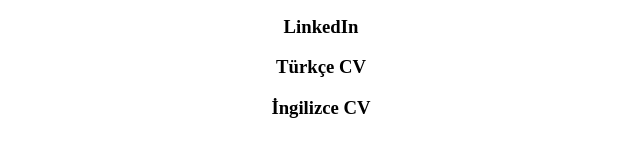
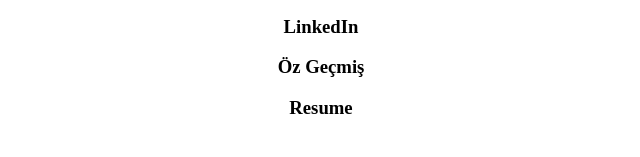
Before and after one commit to uluhasan/uluhasan.github.io, a plain HTML site: page index.html in a window 1280 px wide. Shown: the part 407-564 px from the top of the page, 319-959 px from the left. Drawn offline with Linux system fonts and the light colour scheme.

Commit message:
Update index.html

```diff
--- a/index.html
+++ b/index.html
@@ -13,7 +13,7 @@
         <h2>Bilgisayar Mühendisi</h2>
         <h3><a href="https://www.github.com/uluhasan" title="GitHub" target="_blank" rel="noopener noreferrer">GitHub</a></h3>
         <h3><a href="https://www.linkedin.com/in/hasanulu" title="LinkedIn" target="_blank" rel="noopener noreferrer">LinkedIn</a></h3>
-        <h3><a href="hasan_ulu_cv.pdf" title="Türkçe Öz Geçmiş" target="_blank" rel="noopener noreferrer">Türkçe CV</a></h3>
-        <h3><a href="hasan_ulu_resume.pdf" title="İngilizce Öz Geçmiş" target="_blank" rel="noopener noreferrer">İngilizce CV</a></h3>
+        <h3><a href="hasan_ulu_oz_gecmis.pdf" title="Öz Geçmiş" target="_blank" rel="noopener noreferrer">Öz Geçmiş</a></h3>
+        <h3><a href="hasan_ulu_resume.pdf" title="Resume" target="_blank" rel="noopener noreferrer">Resume</a></h3>
     </body>
 </html>
```
